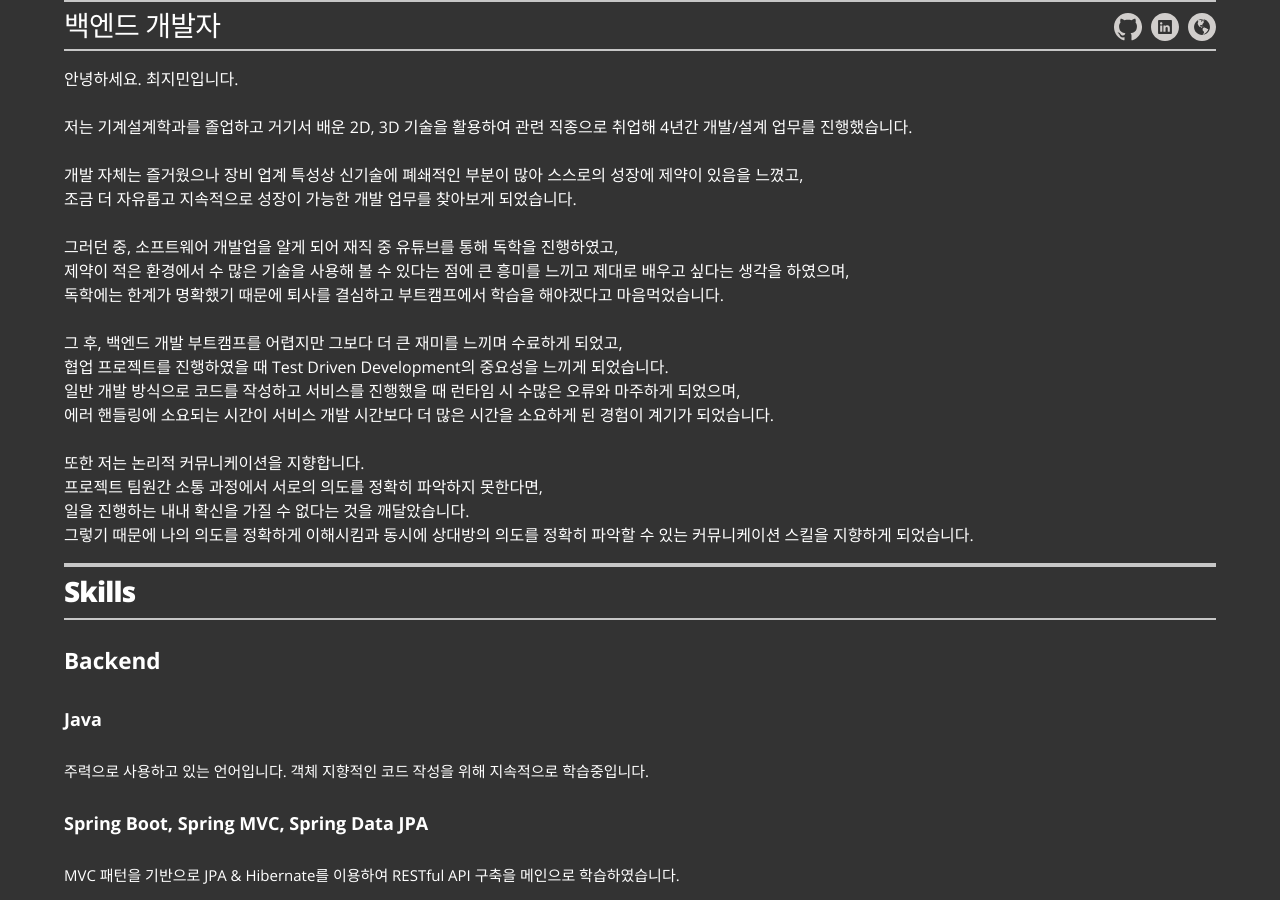
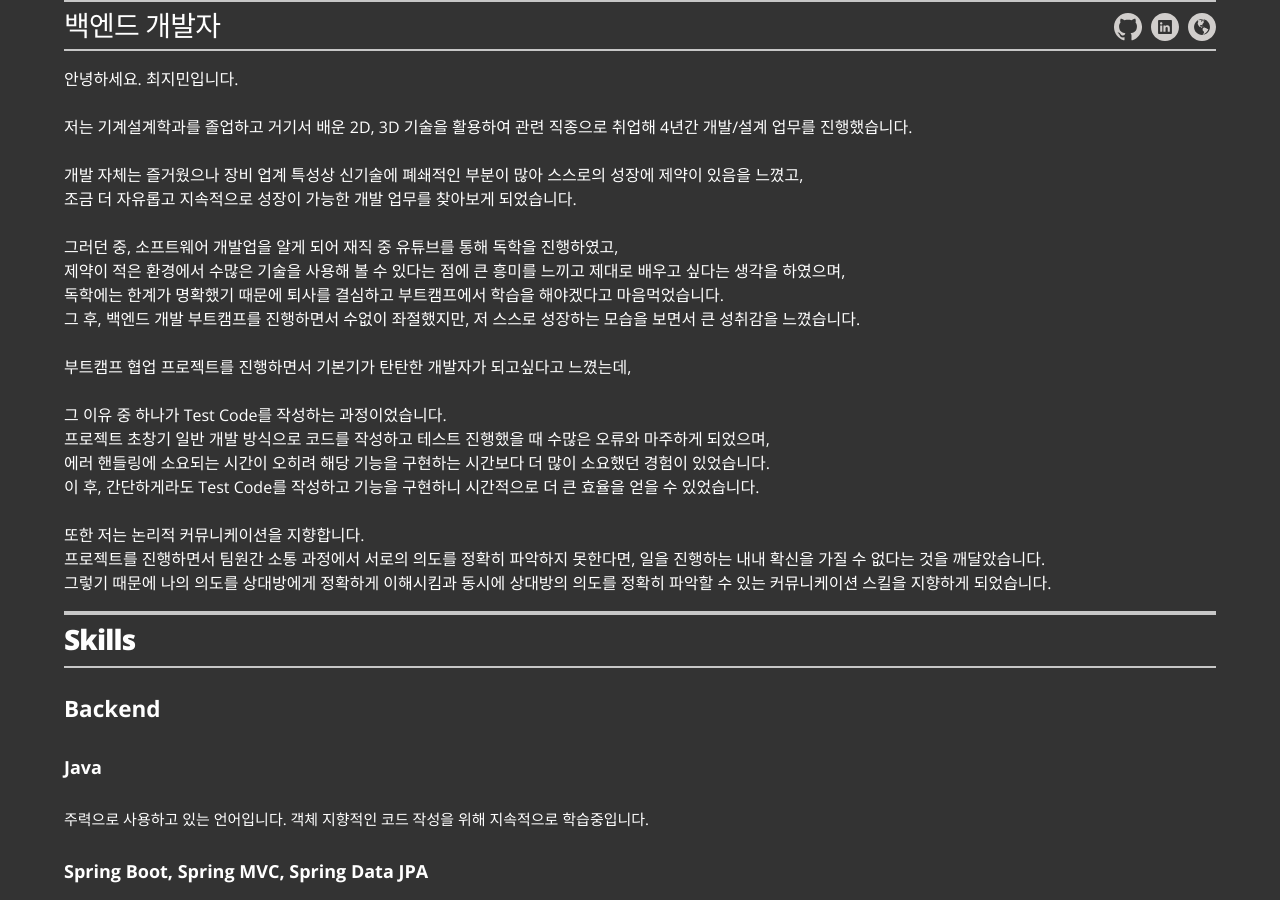
Before and after one commit to tlskals/tlskals.github.io, a Jekyll site: the page built from index.html, in a window 1280 px wide and 900 px high, scrolled down 282 px. Built offline with Jekyll 4.4.1, drawn with Linux system fonts in a browser that asks for light colours.

Commit message:
Resume 수정

```diff
--- a/_config.yml
+++ b/_config.yml
@@ -31,19 +31,19 @@ resume_header_intro: "<p>안녕하세요. 최지민입니다.
 <br>조금 더 자유롭고 지속적으로 성장이 가능한 개발 업무를 찾아보게 되었습니다.
 
 <br><br>그러던 중, 소프트웨어 개발업을 알게 되어 재직 중 유튜브를 통해 독학을 진행하였고,
-<br>제약이 적은 환경에서 수 많은 기술을 사용해 볼 수 있다는 점에 큰 흥미를 느끼고 제대로 배우고 싶다는 생각을 하였으며,
+<br>제약이 적은 환경에서 수많은 기술을 사용해 볼 수 있다는 점에 큰 흥미를 느끼고 제대로 배우고 싶다는 생각을 하였으며,
 <br>독학에는 한계가 명확했기 때문에 퇴사를 결심하고 부트캠프에서 학습을 해야겠다고 마음먹었습니다.
+<br>그 후, 백엔드 개발 부트캠프를 진행하면서 수없이 좌절했지만, 저 스스로 성장하는 모습을 보면서 큰 성취감을 느꼈습니다.
 
-
-<br><br>그 후, 백엔드 개발 부트캠프를 어렵지만 그보다 더 큰 재미를 느끼며 수료하게 되었고,
-<br>협업 프로젝트를 진행하였을 때 Test Driven Development의 중요성을 느끼게 되었습니다.
-<br>일반 개발 방식으로 코드를 작성하고 서비스를 진행했을 때 런타임 시 수많은 오류와 마주하게 되었으며,
-<br>에러 핸들링에 소요되는 시간이 서비스 개발 시간보다 더 많은 시간을 소요하게 된 경험이 계기가 되었습니다.
+<br><br>부트캠프 협업 프로젝트를 진행하면서 기본기가 탄탄한 개발자가 되고싶다고 느꼈는데,
+<br><br>그 이유 중 하나가 Test Code를 작성하는 과정이었습니다.
+<br>프로젝트 초창기 일반 개발 방식으로 코드를 작성하고 테스트 진행했을 때 수많은 오류와 마주하게 되었으며,
+<br>에러 핸들링에 소요되는 시간이 오히려 해당 기능을 구현하는 시간보다 더 많이 소요했던 경험이 있었습니다.
+<br>이 후, 간단하게라도 Test Code를 작성하고 기능을 구현하니 시간적으로 더 큰 효율을 얻을 수 있었습니다.
 
 <br><br>또한 저는 논리적 커뮤니케이션을 지향합니다.
-<br>프로젝트 팀원간 소통 과정에서 서로의 의도를 정확히 파악하지 못한다면,
-<br>일을 진행하는 내내 확신을 가질 수 없다는 것을 깨달았습니다.
-<br>그렇기 때문에 나의 의도를 정확하게 이해시킴과 동시에 상대방의 의도를 정확히 파악할 수 있는 커뮤니케이션 스킬을 지향하게 되었습니다.
+<br>프로젝트를 진행하면서 팀원간 소통 과정에서 서로의 의도를 정확히 파악하지 못한다면, 일을 진행하는 내내 확신을 가질 수 없다는 것을 깨달았습니다.
+<br>그렇기 때문에 나의 의도를 상대방에게 정확하게 이해시킴과 동시에 상대방의 의도를 정확히 파악할 수 있는 커뮤니케이션 스킬을 지향하게 되었습니다.
 <br></p>"
 
 # use "yes" to display the email contact button,
```
